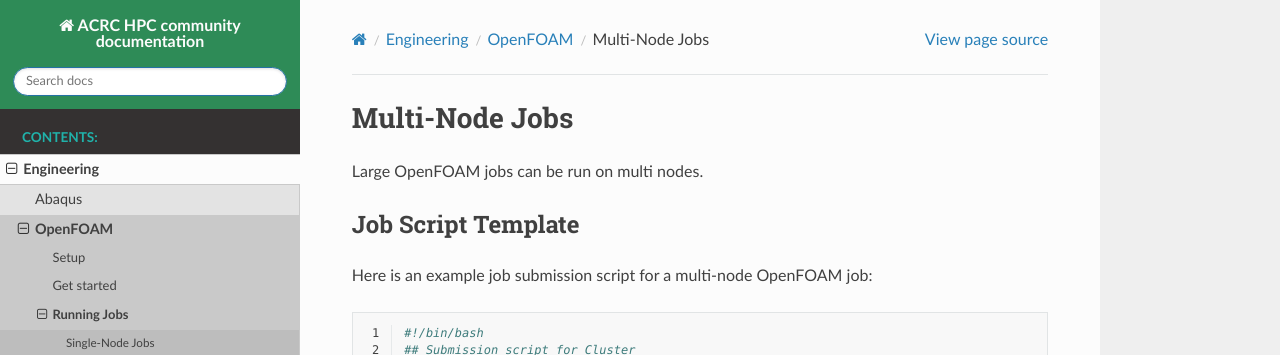
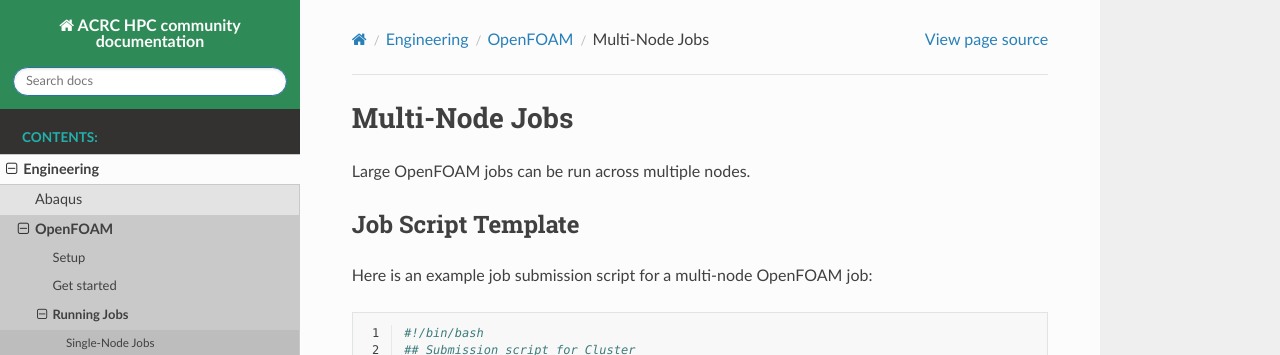
Before and after one commit to ACRC/HPC-community-docs, a Sphinx documentation site: the page built from source/engineering/OpenFOAM/multi-node.md, in a window 1280 px wide and 900 px high. Shown: the top 355 px of the window. Built offline with Sphinx 7.4.7 and the Read the Docs theme 2.0.0, drawn with Linux system fonts in a browser that asks for light colours.

Commit message:
Update source/engineering/OpenFOAM/multi-node.md
Co-authored-by: James C. Womack <jcwomack@users.noreply.github.com>

```diff
--- a/source/engineering/OpenFOAM/multi-node.md
+++ b/source/engineering/OpenFOAM/multi-node.md
@@ -2,7 +2,7 @@
 title: "Multi-Node Jobs"
 ---
 
-Large OpenFOAM jobs can be run on multi nodes.
+Large OpenFOAM jobs can be run across multiple nodes.
 
 
 ## Job Script Template
```
